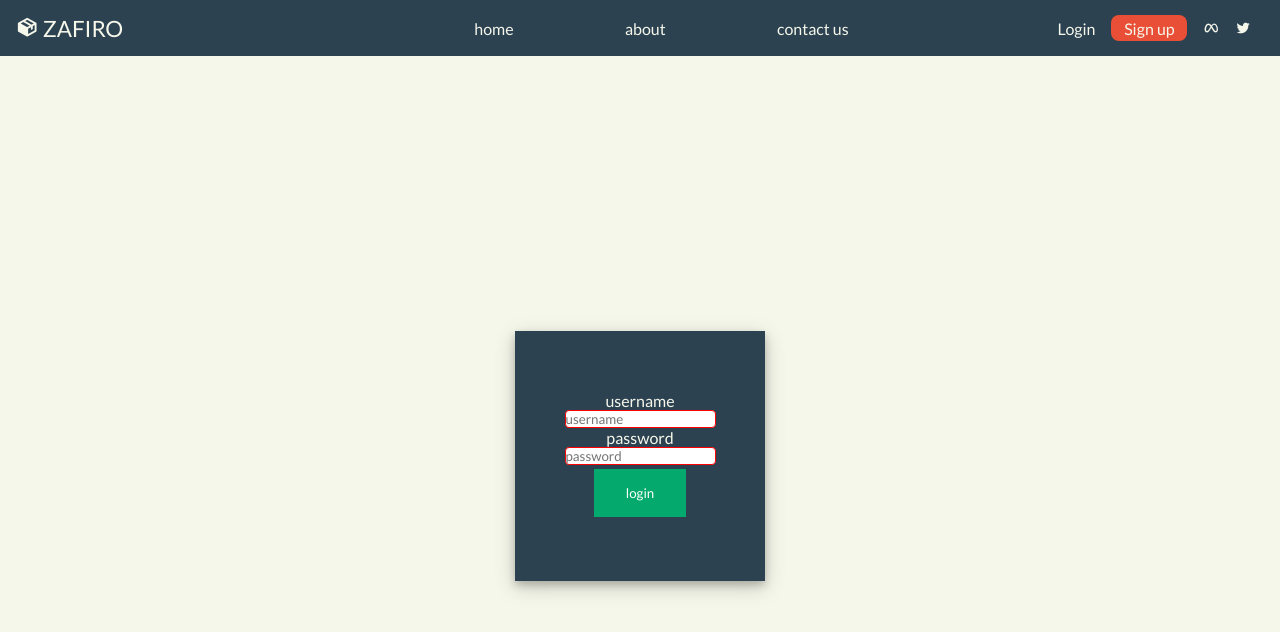
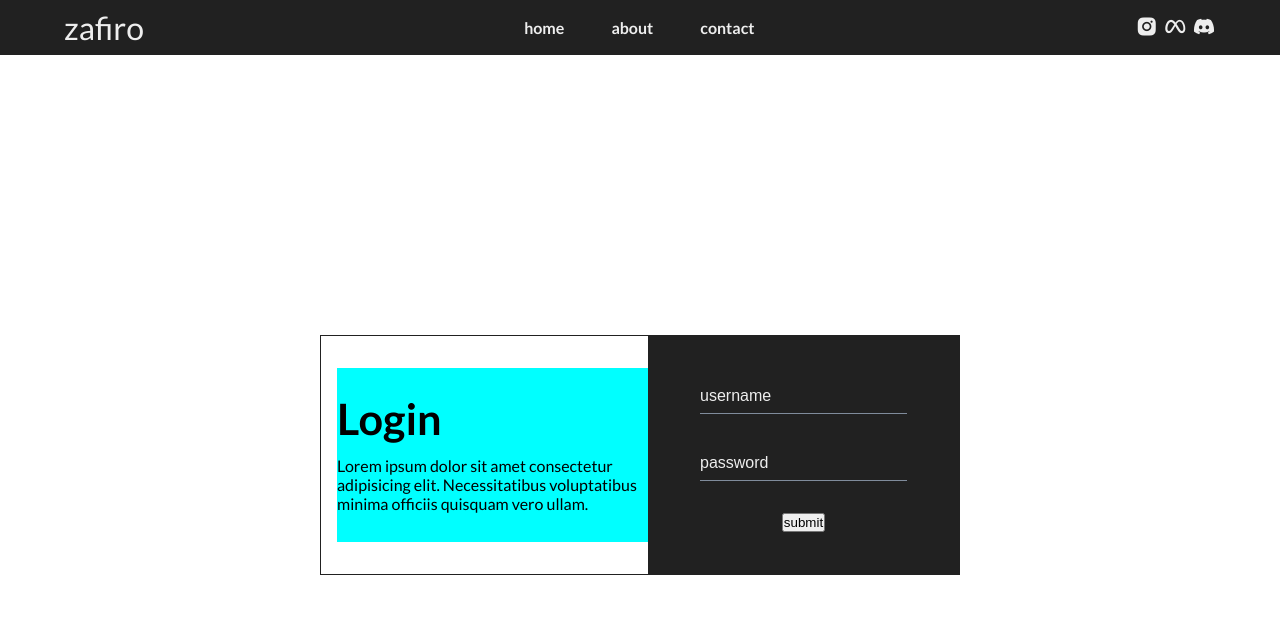
Before and after one commit to shadelx/login-page, a plain HTML site: page index.html in a window 1280 px wide. Drawn offline with nearby package versions, Linux system fonts and the light colour scheme.

Commit message:
fix: new design

```diff
--- a/index.html
+++ b/index.html
@@ -10,41 +10,47 @@
     <title>zafiro-login</title>
 </head>
 <body>
-    <nav class="navbar">
-        <div class="logo">
-            <i class='bx bxs-package'></i>
-            <span>ZAFIRO</span>
-        </div>
+    <header>
+        <nav class="container">
+            <span class="logo">
+                zafiro
+            </span>
+            <ul class="nav-menu">
+                <li class="nav-menu-item"><a href="#">home</a></li>
+                <li class="nav-menu-item"><a href="#">about</a></li>
+                <li class="nav-menu-item"><a href="#">contact</a></li>
+            </ul>
 
-        <ul class="navbar-menu">
-            <li><a href="#">home</a></li>
-            <li><a href="#">about</a></li>
-            <li><a href="#">contact us</a></li>
-        </ul>
+            <div class="social-icons">
+                <i class='bx bxl-instagram-alt'></i>
+                <i class='bx bxl-meta' ></i>
+                <i class='bx bxl-discord-alt'></i>
+            </div>
+        </nav>
+    </header>
 
-        <div class="nav-icons">
-            <a href="#" class="login-button">Login</a>
-            <a href="#" class="signup-btn">Sign up</a>
+    <main>
+        <section class="login container">
+            <form action="" class="form-box">
+                <div class="form-left">
+                    <h2 class="text-mid">
+                        Login
+                    </h2>
+                    <p>Lorem ipsum dolor sit amet consectetur adipisicing elit. Necessitatibus voluptatibus minima officiis quisquam vero ullam.</p>
+                </div>
+                <div class="form-right">
 
-            <i class='bx bxl-meta'></i>
-            <i class='bx bxl-twitter' ></i>
-
-        </div>
-    </nav>
-
-    <div class="login">
-        <div class="login-box">
-            <span>username</span>
-            <input type="text" placeholder="username">
-
-            <span>password</span>
-            <input type="text" placeholder="password">
-
-            <button class="login-btn">login</button>
-
-        </div>
-    </div>
-
+                    <div class="form-item">
+                        <input type="text" class="form-input" placeholder="username">
+                    </div>
+                    <div class="form-item">
+                        <input type="text" class="form-input" placeholder="password">
+                    </div>
+                    <button>submit</button>
+                </div>
+            </form>
+        </section>
+    </main>
 
 </body>
 </html>
--- a/style.css
+++ b/style.css
@@ -1,122 +1,146 @@
 @import url('https://fonts.googleapis.com/css2?family=Lato:wght@300;400;700&display=swap');
+
+:root{
+    --primary: #808c9c;
+    --light: #EEE;
+    --dark: #212121;
+}
 
 *{
     margin: 0;
     padding: 0;
     box-sizing: border-box;
+}
+
+::placeholder{
+    color:var(--light)
+}
+body{
     font-family: 'Lato', sans-serif;
 }
 
 a{
     text-decoration: none;
+    color: var(--dark);
 }
 
 ul{
-    list-style: none;
+    list-style-type: none;
 }
 
-:root{
-    --primary-color:#2c4251;
-    --navbar-text:#F6F7EB;
-    --btn-color:#E94F37;
-    --border-radius-size:8px;
+img {
+    max-width: 100%;
+    height: auto;
 }
 
+/* h1- text bix
+   h2- text mid
+   h3- text small */
+.text-small{
+    font-size: 1.5em;
+    line-height: 1;
+    font-weight: 700;
+}
 
+.text-mid{
+    font-size: 2.7em;
+    line-height: 1;
+    font-weight: 700;
+}
 
-.navbar{
-    display: flex;
-    justify-content: space-between;
-    align-items: center;
-    align-content: center;
-    background-color: var(--primary-color);
-    color: var(--navbar-text);
-    height: 7vh;
-    padding:0 1rem;
+.text-big{
+    font-size: 4em;
+    line-height: 1;
+    font-weight: 700;
 
 }
 
-.navbar a{
-    color: var(--navbar-text);
+.text-par{
+    font-size: 1em;
+    line-height: 1;
     font-weight: 400;
-    height: 100%;
 }
 
-.navbar a:hover{
-    opacity: 0.5;
-    background-color: #E94F37;
+.container{
+    max-width: 90%;
+    margin: 0 auto;
 }
+
+/* navbar */
+
+header{
+    background-color: var(--dark);
+}
+
+nav{
+    display: flex;
+    color: var(--light);
+    align-items: center;
+    justify-content: space-between;
+    padding: 0.5em 0;
+}
+
 .logo{
-    font-size: 1.4em;
+    font-size: 2em;
+}
+
+.nav-menu{
+    display: flex;
+    justify-content: space-between;
     width: 20%;
 }
 
-.navbar-menu{
-    display: flex;
-    align-items: center;
-    justify-content: space-between;
-    width: 30%;
-    height: 100%;
-    text-align: center;
+.nav-menu-item a{
+    color: var(--light);
+    font-weight: 700;
 }
 
-
-.nav-icons a{
-    margin-right: 0.8rem;
+.social-icons{
+    font-size: 1.5em;
 }
 
-.nav-icons i{
-    margin-right: 0.8rem;
+/* login */
+
+.login{
+    height: 100vh;
+    width: 50%;
+    display: flex;
+    justify-content: center;
+    align-items: center;
 }
 
-.signup-btn{
-    background: var(--btn-color);
-    padding: 0.2em 0.8em;
-    border: none;
-    border-radius: 8px;
-    display: inline-block;
-    transition: 0.3s;
+.form-box{
+    display: flex;
+    border: 1px solid var(--dark);
+    height: 30vh;
 }
 
-/* login box */
-.login{
-    max-width: 1500px;
-    background: #F6F7EB;
-    height: 100vh;
+.form-left{
+    width: 50%;
     display: flex;
-    align-items: center;
+    flex-direction: column;
     justify-content: center;
+    gap: 1em;
+    margin: 2em 0 2em 1em;
+    background-color: aqua;
 }
 
-.login-box{
-    background: var(--primary-color);
-    color: var(--navbar-text);
+.form-right{
+    background-color: var(--dark);
+    width: 50%;
     display: flex;
     flex-direction: column;
     justify-content: center;
     align-items: center;
-    height: 250px;
-    width: 250px;
-
-    box-shadow: 0 4px 8px 0 rgba(0, 0, 0, 0.2), 0 6px 20px 0 rgba(0, 0, 0, 0.19);
 }
 
-.login-box input{
+.form-input{
+    background-color: var(--dark);
+    color: var(--light);
+    font-size: 1em;
     border: none;
-    border-radius: 4px;
-    border: 1px solid red;
+    border-bottom: var(--primary) solid 1px;
+    margin-bottom: 2rem;
+
+    padding: 0.5rem 0;
 }
-
-.login-box input:focus{
-	background-color: lightblue;
-}
-
-.login-btn{
-    background-color: #04AA6D;
-  border: none;
-  color: white;
-  padding: 16px 32px;
-  text-decoration: none;
-  margin: 4px 2px;
-  cursor: pointer;
-}
```
